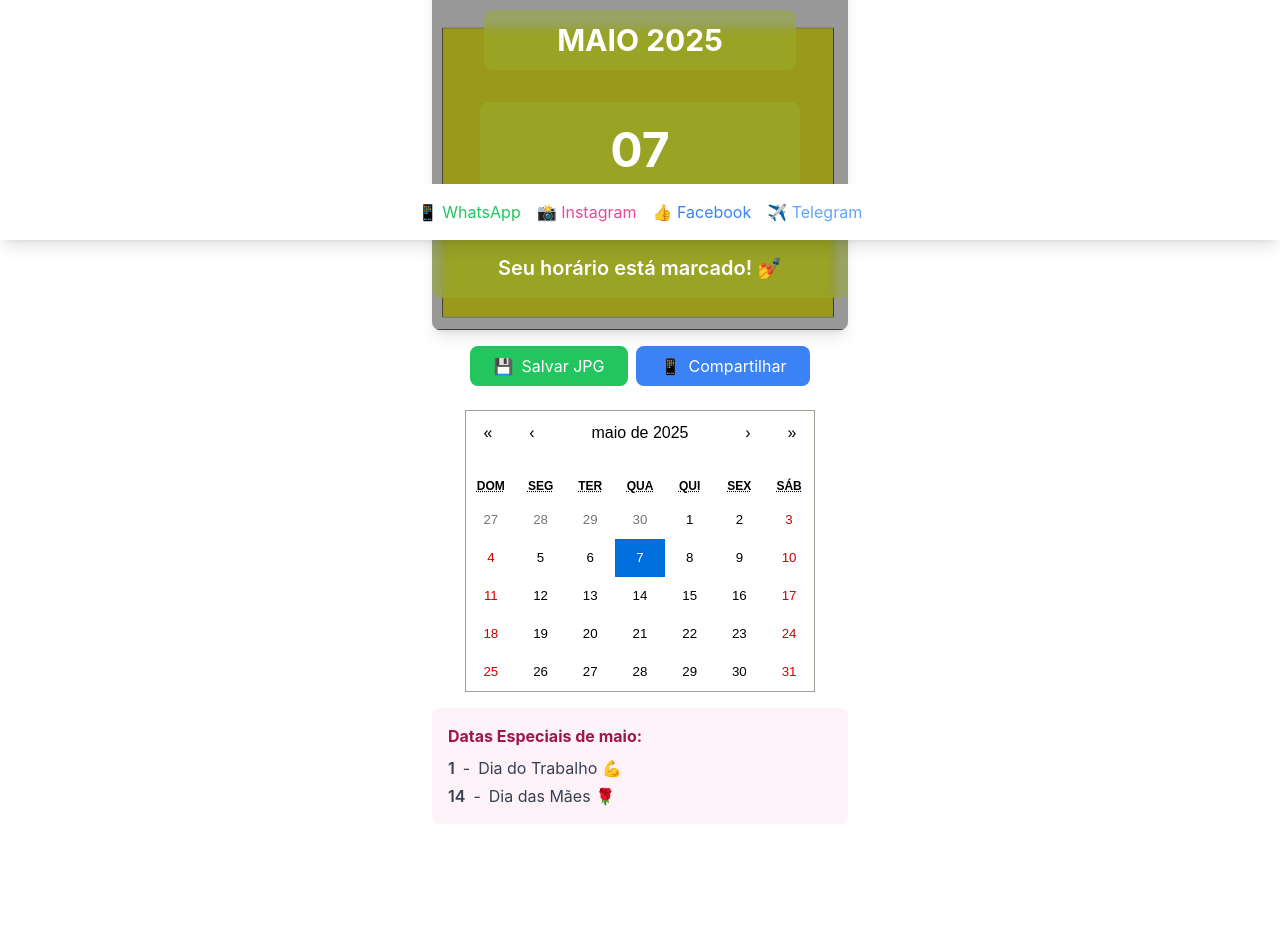
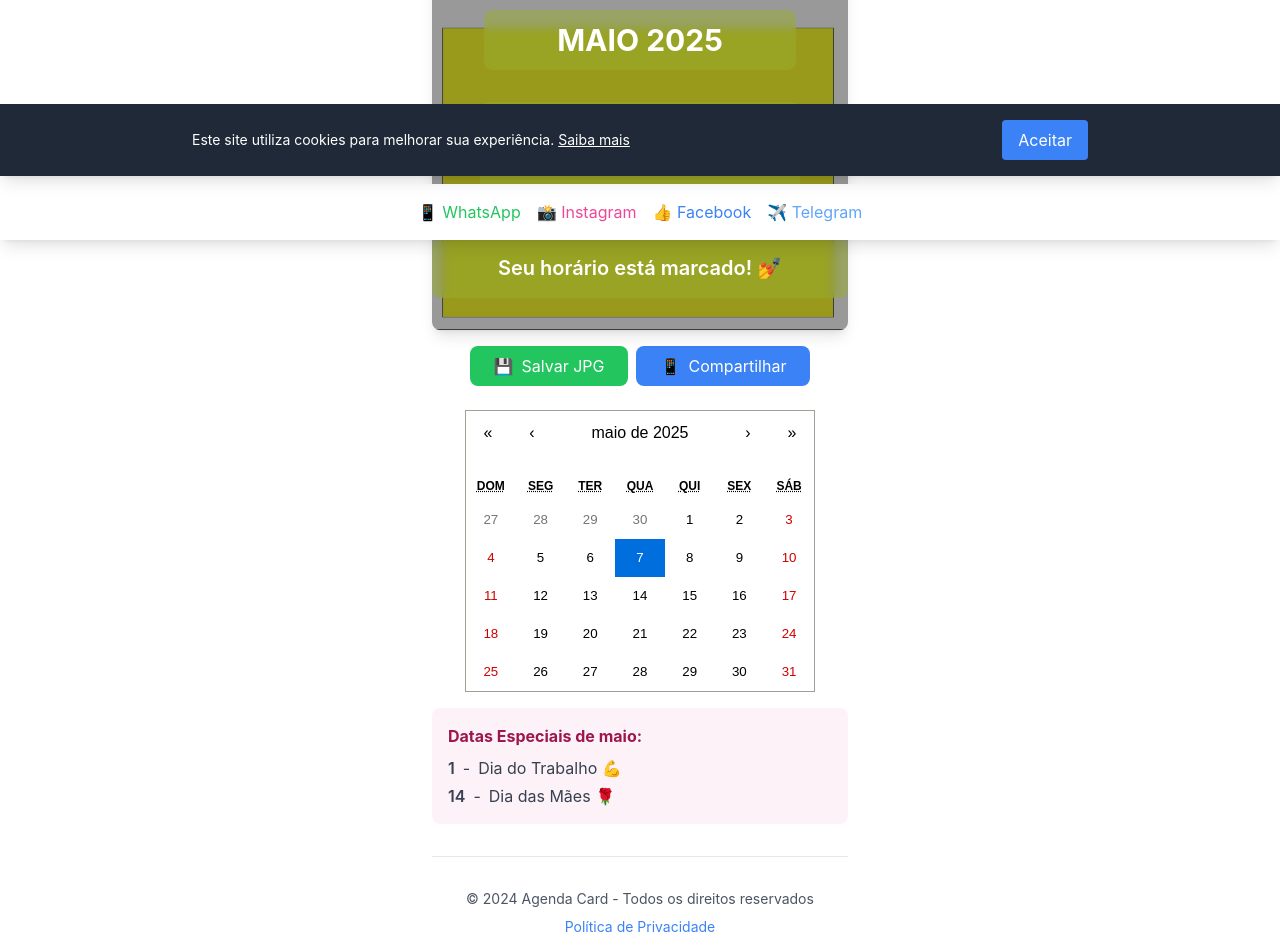
Before and after one commit to Arabuena/Agenda-da-manicure, a React (Create React App) app: page / in a window 1280 px wide. Shown: the part 560-1510 px from the top of the page. Before the commit the page ends 1400 px from the top, so only its background shows below. Built offline with nearby package versions, Linux system fonts and the light colour scheme.

Commit message:
Footer com lgpd

```diff
--- a/src/App.js
+++ b/src/App.js
@@ -1,4 +1,4 @@
-import React, { useState, useRef } from "react";
+import React, { useState, useRef, useEffect } from "react";
 import html2canvas from "html2canvas";
 import { format } from "date-fns";
 import { ptBR } from 'date-fns/locale';
@@ -236,6 +236,39 @@ const specialDates = {
   }
 };
 
+// Primeiro, vamos criar um componente para o Modal LGPD
+const LGPDModal = ({ isOpen, onClose }) => {
+  if (!isOpen) return null;
+
+  return (
+    <div className="fixed inset-0 bg-black bg-opacity-50 flex items-center justify-center z-50 p-4">
+      <div className="bg-white rounded-lg p-6 max-w-lg w-full">
+        <h2 className="text-xl font-bold mb-4">Política de Privacidade</h2>
+        <div className="text-left text-sm space-y-4 mb-6">
+          <p>
+            Nós utilizamos cookies e tecnologias semelhantes para melhorar a sua experiência em nossos serviços.
+            Ao utilizar nossos serviços, você concorda com tal monitoramento.
+          </p>
+          <p>
+            Os dados coletados são utilizados apenas para melhorar a experiência do usuário e não são compartilhados com terceiros.
+          </p>
+          <p>
+            Para mais informações, acesse nossa política de privacidade completa.
+          </p>
+        </div>
+        <div className="flex justify-end">
+          <button
+            onClick={onClose}
+            className="bg-blue-500 text-white px-4 py-2 rounded hover:bg-blue-600"
+          >
+            Entendi
+          </button>
+        </div>
+      </div>
+    </div>
+  );
+};
+
 export default function App() {
   const [date, setDate] = useState(new Date());
   const [bgIndex, setBgIndex] = useState(0);
@@ -243,6 +276,8 @@ export default function App() {
   const [backgrounds, setBackgrounds] = useState(defaultBackgrounds);
   const cardRef = useRef();
   const fileInputRef = useRef();
+  const [showLGPD, setShowLGPD] = useState(true);
+  const [showLGPDModal, setShowLGPDModal] = useState(false);
 
   const handleNextBg = () => {
     setBgIndex((prev) => (prev + 1) % backgrounds.length);
@@ -347,6 +382,18 @@ export default function App() {
     const datesForMonth = specialDates[month] || {};
     return Object.entries(datesForMonth)
       .sort(([dateA], [dateB]) => Number(dateA) - Number(dateB));
+  };
+
+  useEffect(() => {
+    const lgpdAccepted = localStorage.getItem('lgpdAccepted');
+    if (lgpdAccepted) {
+      setShowLGPD(false);
+    }
+  }, []);
+
+  const acceptLGPD = () => {
+    localStorage.setItem('lgpdAccepted', 'true');
+    setShowLGPD(false);
   };
 
   return (
@@ -499,6 +546,48 @@ export default function App() {
           )}
         </ul>
       </div>
+
+      {/* LGPD Banner */}
+      {showLGPD && (
+        <div className="fixed bottom-16 left-0 right-0 bg-gray-800 text-white p-4 shadow-lg z-50">
+          <div className="max-w-4xl mx-auto flex flex-col sm:flex-row items-center justify-between gap-4">
+            <p className="text-sm">
+              Este site utiliza cookies para melhorar sua experiência.{" "}
+              <button
+                onClick={() => setShowLGPDModal(true)}
+                className="underline hover:text-blue-300"
+              >
+                Saiba mais
+              </button>
+            </p>
+            <button
+              onClick={acceptLGPD}
+              className="bg-blue-500 text-white px-4 py-2 rounded hover:bg-blue-600 whitespace-nowrap"
+            >
+              Aceitar
+            </button>
+          </div>
+        </div>
+      )}
+
+      {/* Footer */}
+      <footer className="mt-8 pt-8 border-t text-sm text-gray-600">
+        <div className="flex flex-col gap-2">
+          <p>© 2024 Agenda Card - Todos os direitos reservados</p>
+          <button
+            onClick={() => setShowLGPDModal(true)}
+            className="text-blue-500 hover:underline"
+          >
+            Política de Privacidade
+          </button>
+        </div>
+      </footer>
+
+      {/* LGPD Modal */}
+      <LGPDModal
+        isOpen={showLGPDModal}
+        onClose={() => setShowLGPDModal(false)}
+      />
     </div>
   );
 }
```
